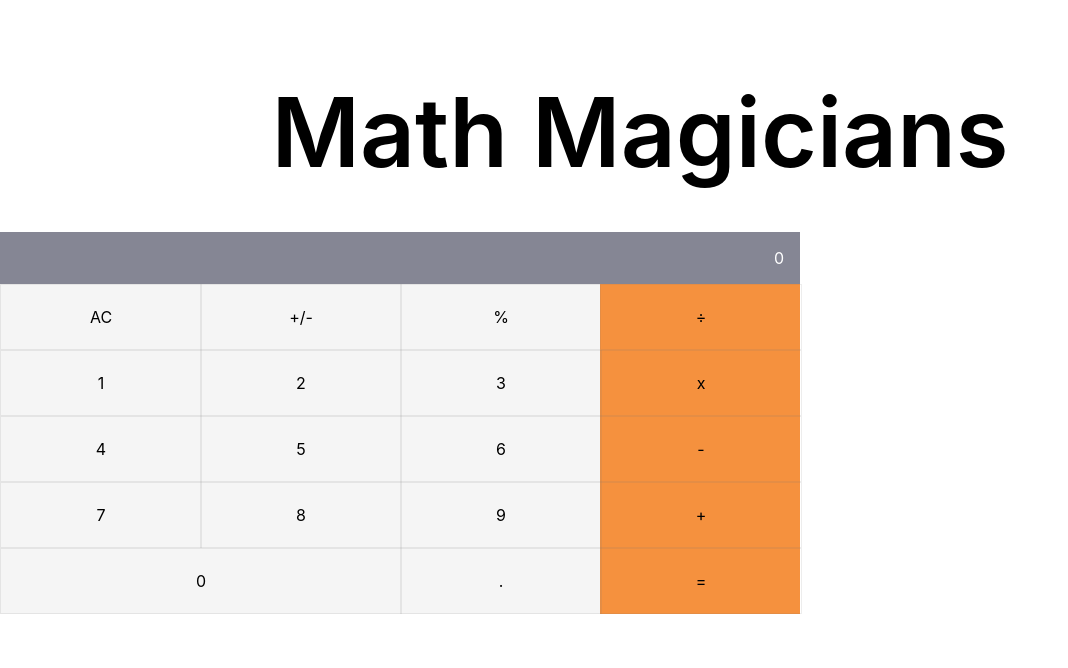
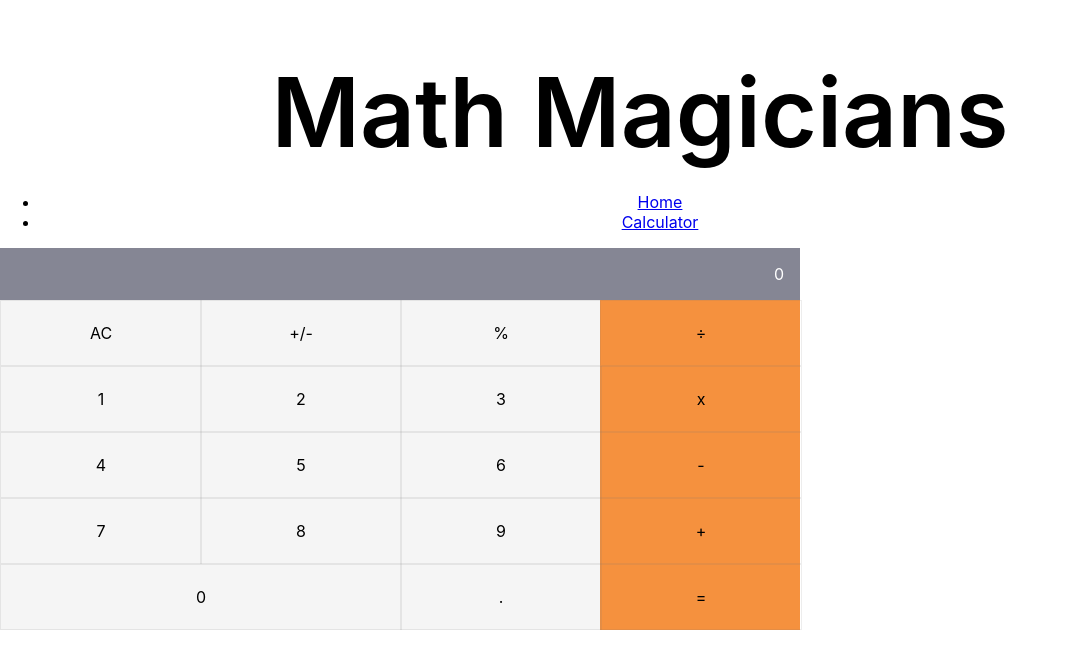
Before and after one commit to AlexHamn/math-magicians, a React (Create React App) app: page /calculator in a window 1280 px wide. Shown: the top 668 px of the page, without its empty margins (0-1068 px from the left). Built offline with nearby package versions, Linux system fonts and the light colour scheme.

Commit message:
implement Navbar

```diff
--- a/package.json
+++ b/package.json
@@ -9,6 +9,7 @@
     "big.js": "^6.1.1",
     "react": "^17.0.2",
     "react-dom": "^17.0.2",
+    "react-router-dom": "^5.3.0",
     "react-scripts": "4.0.3",
     "web-vitals": "^1.1.2"
   },
--- a/src/App.js
+++ b/src/App.js
@@ -1,12 +1,19 @@
 import React from 'react';
+import { Route, Switch } from 'react-router-dom';
 import './App.css';
 import Calculator from './components/calculator/Calculator';
 import Header from './components/Header';
+import Navbar from './components/Navbar';
 
 const App = () => (
   <div className="App">
     <Header />
-    <Calculator />
+    <Navbar />
+    <Switch>
+      <Route exact path="/calculator">
+        <Calculator />
+      </Route>
+    </Switch>
   </div>
 );
 export default App;
--- a/src/components/Header.js
+++ b/src/components/Header.js
@@ -2,7 +2,6 @@
 
 const Header = () => {
   const headerStyle = {
-    padding: '20px 0',
     lineHeight: '1.5em',
   };
 
--- a/src/components/Navbar.js
+++ b/src/components/Navbar.js
@@ -0,0 +1,32 @@
+import React from 'react';
+import { NavLink } from 'react-router-dom';
+
+const Navbar = () => {
+  const links = [
+    {
+      id: 1,
+      path: '/',
+      text: 'Home',
+    },
+    {
+      id: 2,
+      path: '/calculator',
+      text: 'Calculator',
+    },
+  ];
+
+  return (
+    <nav className="navBar">
+      <ul>
+        {links.map((link) => (
+          <li key={link.id}>
+            <NavLink to={link.path} activeClassName="active-link" exact>
+              {link.text}
+            </NavLink>
+          </li>
+        ))}
+      </ul>
+    </nav>
+  );
+};
+export default Navbar;
--- a/src/index.js
+++ b/src/index.js
@@ -1,11 +1,15 @@
 import React from 'react';
 import ReactDOM from 'react-dom';
+import { BrowserRouter } from 'react-router-dom';
+
 import './index.css';
 import App from './App';
 
 ReactDOM.render(
   <React.StrictMode>
-    <App />
+    <BrowserRouter>
+      <App />
+    </BrowserRouter>
   </React.StrictMode>,
   document.getElementById('root'),
 );
```
Also changed, not shown: src/pages/Calculator.js (+14 -0 lines), 1 other file (tests, documents, lock files or other folders).
